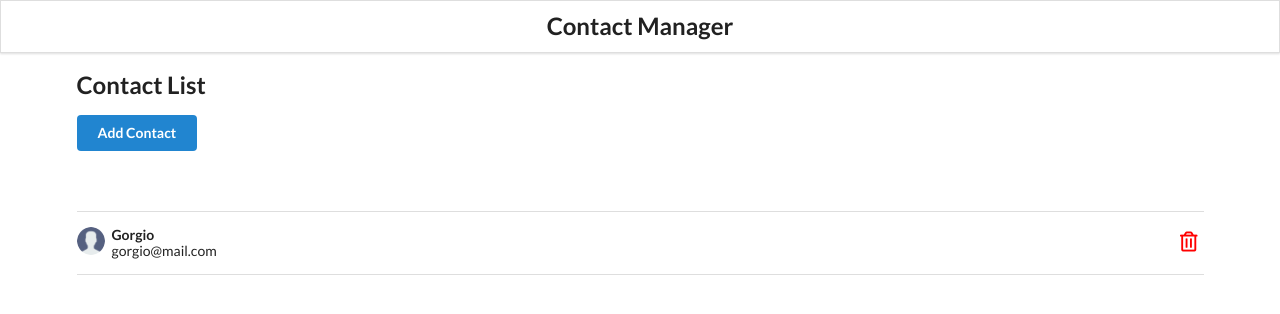
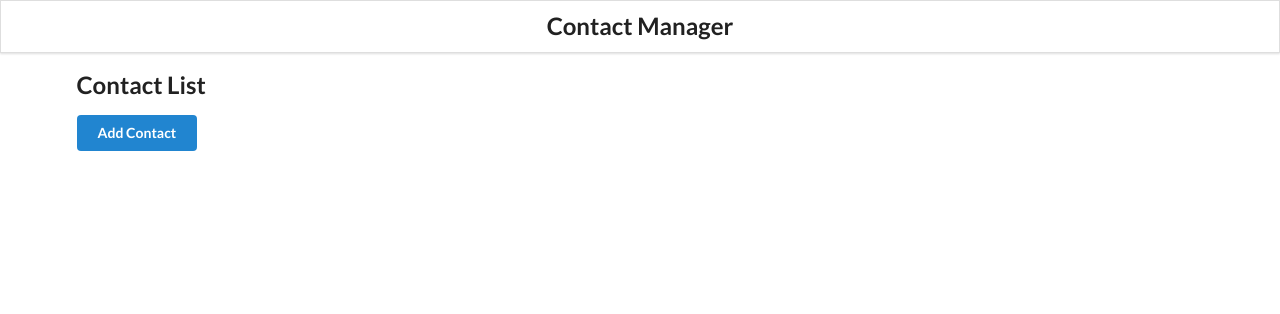
Before and after one commit to SrTrace/contact-app, a React (Create React App) app: page / in a window 1280 px wide. Shown: the top 314 px of the page. Built offline with nearby package versions, Linux system fonts and the light colour scheme.

Commit message:
App paste props by 'render';AddContact use history.push in add fn

```diff
--- a/src/components/AddContact.js
+++ b/src/components/AddContact.js
@@ -14,6 +14,7 @@ class AddContact extends Component {
         }
         this.props.addContactHandler(this.state);
         this.setState({name: "", email: ""});
+        this.props.history.push("/");
     };
 
     render() {
--- a/src/components/App.css
+++ b/src/components/App.css
@@ -14,7 +14,6 @@
 
 .item {
   padding: 15px 0px !important;
-  margin-top: 60px;
 }
 
 i.icon {
--- a/src/components/App.js
+++ b/src/components/App.js
@@ -11,7 +11,7 @@ function App() {
     const [contacts, setContacts] = useState([]);
 
     const addContactHandler = (contact) => {
-        console.log(contact);
+        // console.log(contact);
         setContacts([...contacts, {id: uuid_v4(), ...contact}]);
     };
 
@@ -38,15 +38,16 @@ function App() {
             <Router>
                 <Header/>
                 <Switch>
-                    <Route path="/" exact component={() => (
-                        <ContactList contacts={contacts} getContactId={removeContactHandler}/>
-                    )}/>
-                    <Route path="/add" component={() => (
-                        <AddContact addContactHandler={addContactHandler}/>
-                    )}/>
+                    <Route
+                        path="/"
+                        exact
+                        render={(props)=> (<ContactList {...props} contacts={contacts} getContactId={removeContactHandler}/>)}
+                    />
+                    <Route
+                        path="/add"
+                        render={(props)=> (<AddContact {...props} addContactHandler={addContactHandler}/>)}
+                    />
                 </Switch>
-                {/*<AddContact addContactHandler={addContactHandler}/>*/}
-                {/*<ContactList contacts={contacts} getContactId={removeContactHandler}/>*/}
             </Router>
         </div>
     );
--- a/src/components/ContactList.js
+++ b/src/components/ContactList.js
@@ -9,14 +9,7 @@ const ContactList = (props) => {
         props.getContactId(id);
     };
 
-    const contacts = [
-        {
-            id: "1",
-            name: "Gorgio",
-            email: "gorgio@mail.com"
-        },
-    ];
-    const renderContactList = contacts.map((contact) => {
+    const renderContactList = props.contacts.map((contact) => {
         return (
             <ContactCard
                 contact={contact}
```
